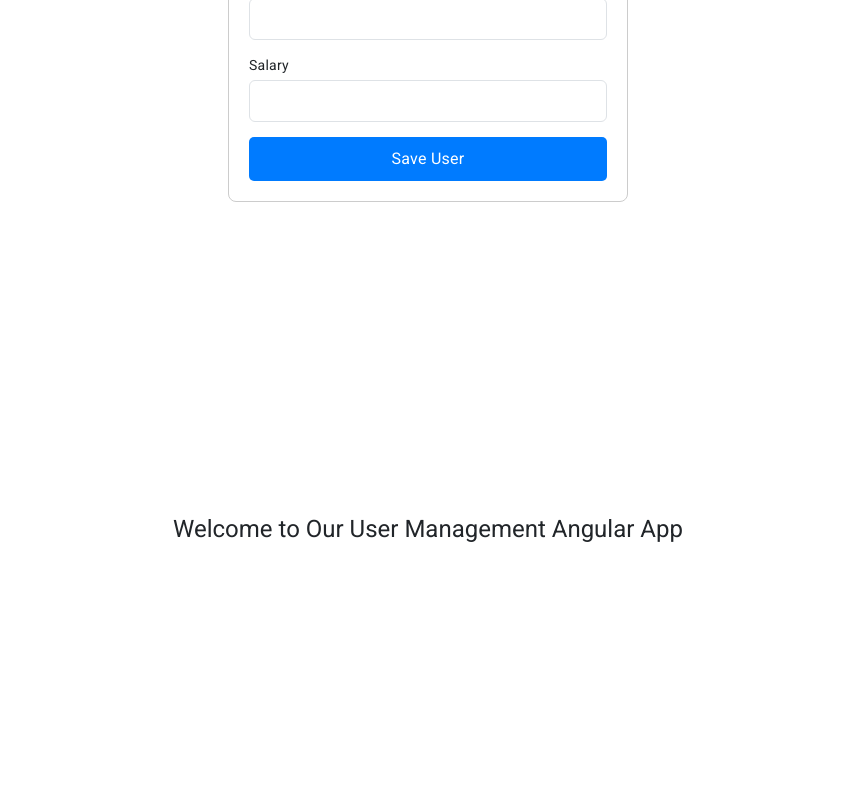
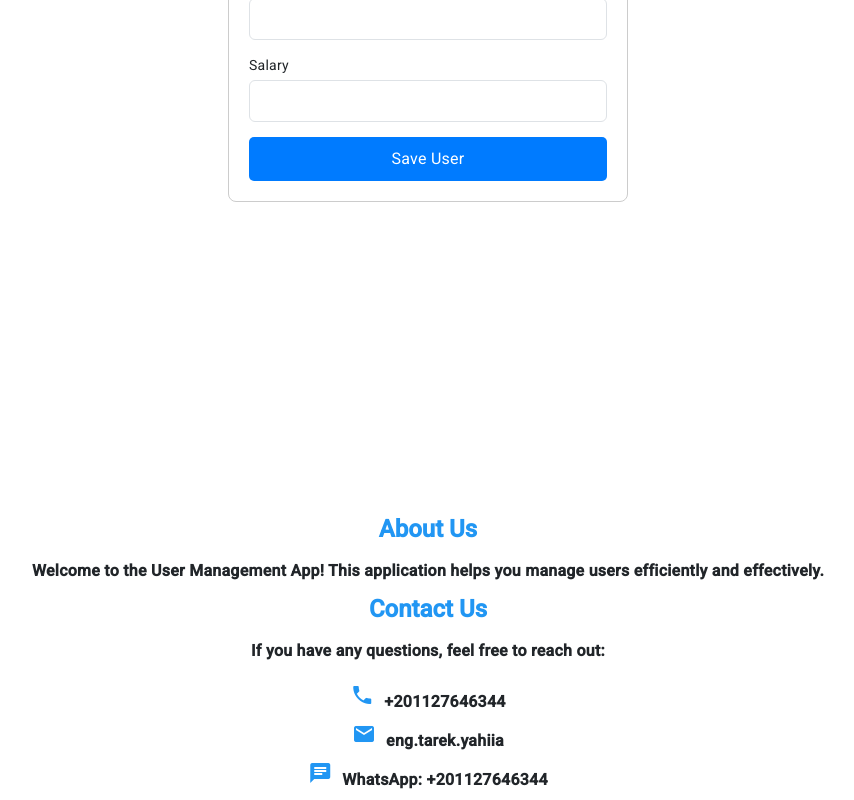
Before and after one commit to TarekYahia98/First-Task-Angular, an Angular app: page / in a window 1280 px wide. Shown: the part 805-1605 px from the top of the page, without its empty margins (212-1066 px from the left). Before the commit the page ends 1366 px from the top, so only its background shows below. Built offline with nearby package versions, Linux system fonts and the light colour scheme; no server answers.

Commit message:
feat: update about & contact components

```diff
--- a/src/app/about/about.component.css
+++ b/src/app/about/about.component.css
@@ -1,8 +1,26 @@
 h1 {
   font-size: 24px;
   color: #2196f3;
+  font-weight: bold;
+  text-align: center;
 }
 
 p, ul {
   font-size: 16px;
+  font-weight: bold;
+  text-align: center;
 }
+
+body, html {
+  height: 100%;
+  margin: 0;
+}
+
+.main {
+  display: flex;
+  flex-direction: column;
+  justify-content: center;
+  align-items: center;
+  height: 100%;
+  text-align: center;
+}
--- a/src/app/app.component.html
+++ b/src/app/app.component.html
@@ -46,9 +46,14 @@
           <path fill="url(#b)" d="M388.676 191.625h30.849L363.31 31.828h-35.758l-56.215 159.797h30.848l13.174-39.356h60.061l13.256 39.356Zm-65.461-62.675 21.602-64.311h1.227l21.602 64.311h-44.431Zm126.831-7.527v70.202h-28.23V71.839h27.002v20.374h1.392c2.782-6.71 7.2-12.028 13.255-15.956  ..." />
         </g>
       </svg>
+
+      <app-about />
+
+      <app-contact />
+
     </div>
-    <div class="right-side">
+    <!-- <div class="right-side">
       <h1>Welcome to Our User Management Angular App</h1>
-    </div>
+    </div> -->
   </div>
 </main>
--- a/src/app/app.component.ts
+++ b/src/app/app.component.ts
@@ -3,12 +3,14 @@ import { RouterOutlet } from '@angular/router';
 import { MatToolbarModule } from '@angular/material/toolbar';
 import { MatIconModule } from '@angular/material/icon';
 import { AddUserComponent } from './add-user/add-user.component';
+import { AboutComponent } from "./about/about.component";
+import { ContactComponent } from "./contact/contact.component";
 
 
 @Component({
   selector: 'app-root',
   standalone: true,
-  imports: [RouterOutlet, AddUserComponent, MatToolbarModule, MatIconModule],
+  imports: [RouterOutlet, AddUserComponent, MatToolbarModule, MatIconModule, AboutComponent, ContactComponent],
   templateUrl: './app.component.html',
   styleUrls: ['./app.component.css']
 })
--- a/src/app/contact/contact.component.css
+++ b/src/app/contact/contact.component.css
@@ -0,0 +1,40 @@
+h1 {
+    font-size: 24px;
+    color: #2196f3;
+    font-weight: bold;
+    text-align: center;
+  }
+
+  p, ul {
+    font-size: 16px;
+    font-weight: bold;
+    text-align: center;
+  }
+
+  ul {
+    list-style-type: none;
+    padding: 0;
+  }
+
+  li {
+    margin: 10px 0;
+  }
+
+  body, html {
+    height: 100%;
+    margin: 0;
+  }
+
+  .main {
+    display: flex;
+    flex-direction: column;
+    justify-content: center;
+    align-items: center;
+    height: 100%;
+    text-align: center;
+  }
+
+  .icon {
+    color: #2196f3;
+    margin-right: 10px;
+  }
--- a/src/app/contact/contact.component.html
+++ b/src/app/contact/contact.component.html
@@ -1,7 +1,18 @@
-<h1>Contact Us</h1>
-<p>If you have any questions, feel free to reach out:</p>
-<ul>
-  <li>WhatsApp: <a href="https://wa.me/0201127646344" target="_blank">0201127646344</a></li>
-  <li>Email: <a href="Gmail: eng.tarek.yahiia@gmail.com">eng.tarek.yahiia</a></li>
-  <li>Phone: <a href="tel:+201127646344">+201127646344</a></li>
-</ul>
+<div class="main">
+  <h1>Contact Us</h1>
+  <p>If you have any questions, feel free to reach out:</p>
+  <ul>
+    <li>
+      <mat-icon class="icon" aria-hidden="true">phone</mat-icon>
+      <a href="tel:+201127646344">+201127646344</a>
+    </li>
+    <li>
+      <mat-icon class="icon" aria-hidden="true">email</mat-icon>
+      <a href="mailto:eng.tarek.yahiia@gmail.com">eng.tarek.yahiia</a>
+    </li>
+    <li>
+      <mat-icon class="icon" aria-hidden="true">chat</mat-icon>
+      <a href="https://wa.me/0201127646344" target="_blank">WhatsApp: +201127646344</a>
+    </li>
+  </ul>
+</div>
--- a/src/app/contact/contact.component.ts
+++ b/src/app/contact/contact.component.ts
@@ -1,10 +1,11 @@
 import { CommonModule } from '@angular/common';
 import { Component } from '@angular/core';
+import { MatIcon } from '@angular/material/icon';
 
 @Component({
   selector: 'app-contact',
   standalone: true,
-  imports: [CommonModule],
+  imports: [CommonModule, MatIcon],
   templateUrl: './contact.component.html',
   styleUrl: './contact.component.css'
 })
```
Lines whose indentation alone changed are shown as unchanged.
